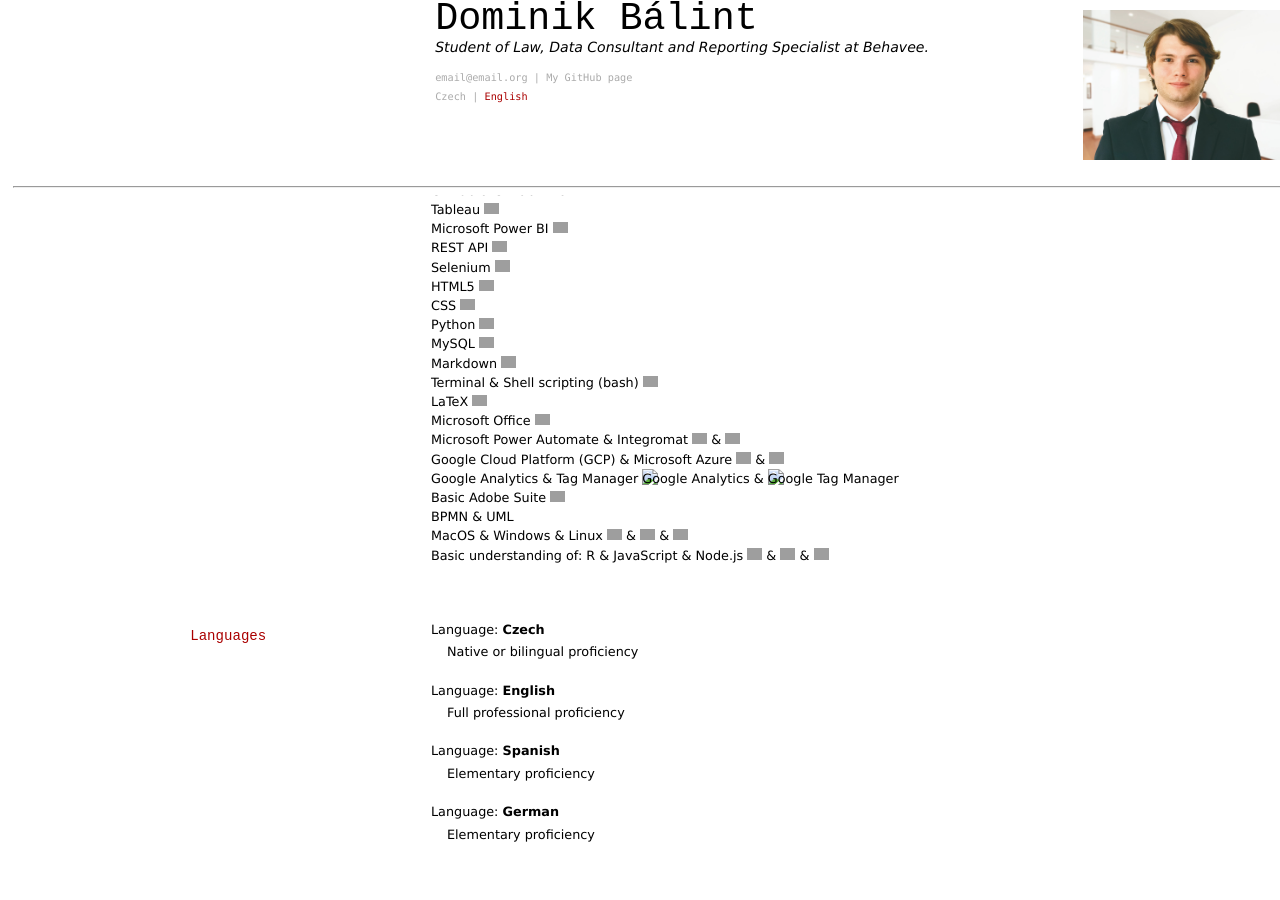
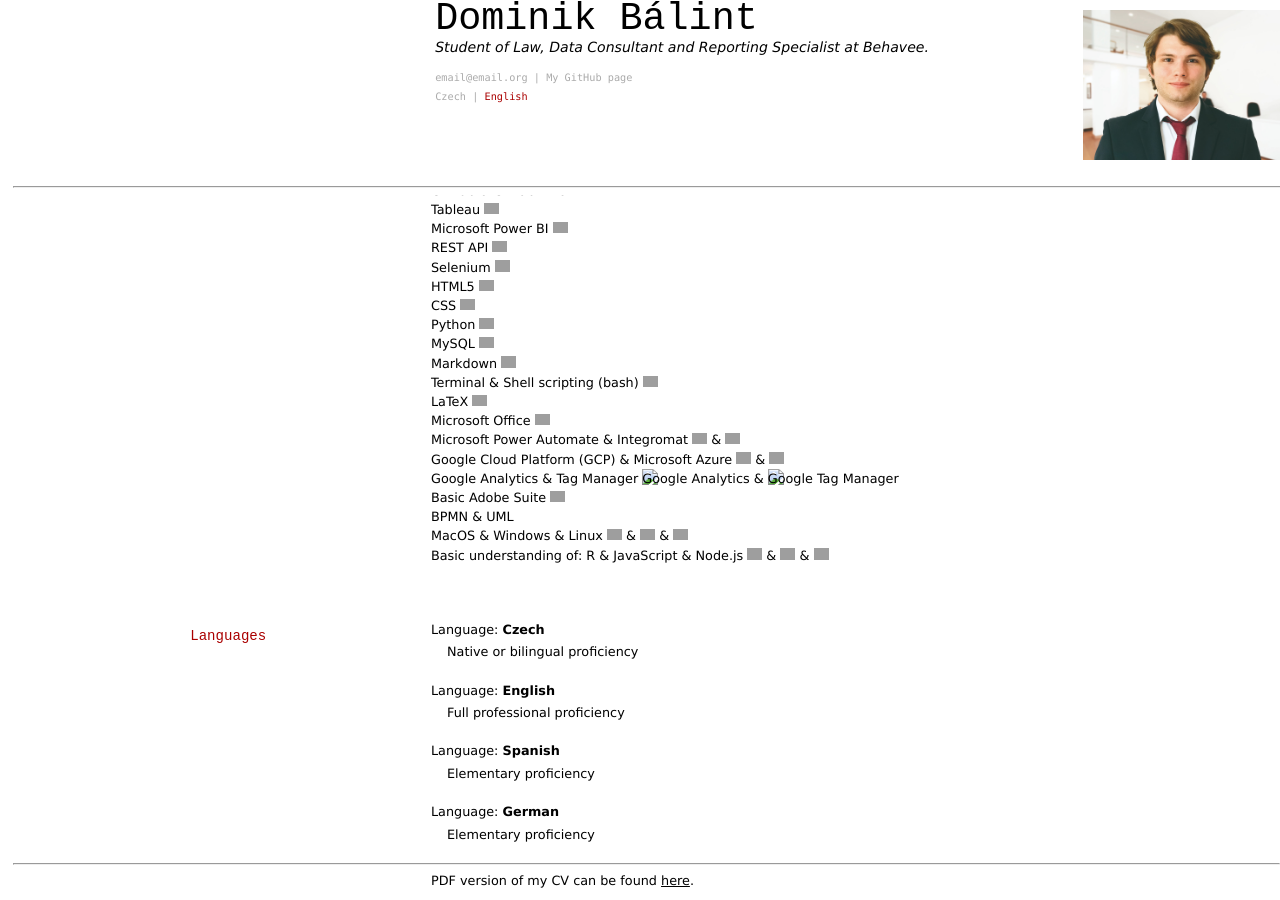
Before and after one commit to Dominik-97/curriculum-vitae, a Jekyll site: the page built from index.md, in a window 1280 px wide and 900 px high, scrolled down 1816 px. Built offline with Jekyll 4.4.1, drawn with Linux system fonts in a browser that asks for light colours; before the commit the page ends 2679 px from its top, so only the background shows below that; grey boxes are pictures that could not be loaded.

Commit message:
Update cv.html

```diff
--- a/_layouts/cv.html
+++ b/_layouts/cv.html
@@ -21,12 +21,14 @@
 <body>
   <div id="main">
     <div id="content">
-    {% if page.url == "/index.html" %}
+    {{ content }}
+    {% if page.language == "en" %}
+      <hr>
       <p>PDF version of my CV can be found <a href="https://github.com/Dominik-97/curriculum-vitae/blob/main/cv_en.pdf">here</a>.</p>
-    {% elsif page.url == "" %}
+    {% elsif page.language == "cz" %}
+      <hr>
       <p>PDF verze mého CV je k naleznutí <a href="https://github.com/Dominik-97/curriculum-vitae/blob/main/cv_cz.pdf">zde</a>.</p>
     {% endif %}
-    {{ content }}
     </div>
   </div>
 </body>
```
